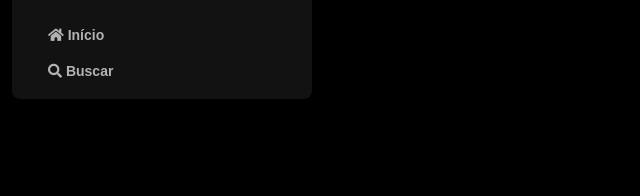
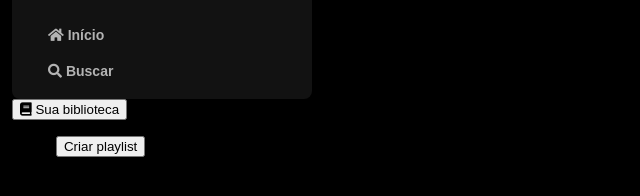
Before and after one commit to lucasvictoor/Imersao-Front-Alura, a plain HTML site: page index.html in a window 1280 px wide. Shown: the part 74-270 px from the top of the page, without its empty margins (0-640 px from the left). Drawn offline with Linux system fonts and the light colour scheme.

Commit message:
feat: implementação sessão da library

```diff
--- a/index.html
+++ b/index.html
@@ -32,6 +32,23 @@
                             </a>
                         </li>
                     </ul>
+        </nav>
+        <div class="library">
+            <div class="library__content">
+                <button class="library__button">
+                    <span class="fa fas fa-book"></span>
+                    <span>Sua biblioteca</span>
+                </button>
+                <span class="fa fa-plus"></span>
+            </div>
+
+            <section class="section-playlist">
+                <div class="section-playlist__content">
+                    <span class="text title">Crie sua primeira playlist</span>
+                    <span class="text subtitle">É facil, vamos te ajudar</span>
+                    <button class="section-playlist__button">
+                        <span>Criar playlist</span>
+                    </button>
                 </div>
             </div>
         </nav>
```
